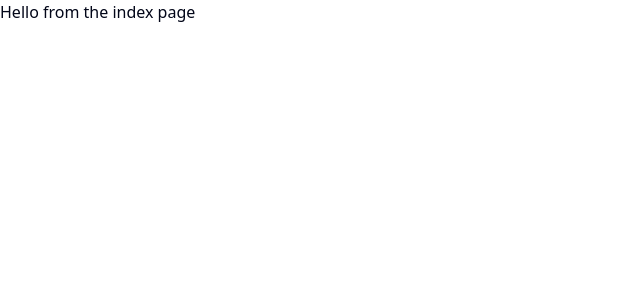
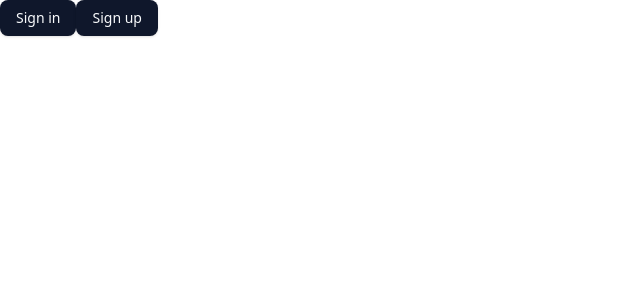
Before and after one commit to iadnankarim/nextcommerce, a Next.js app: page / in a window 1280 px wide. Shown: the top 300 px of the page, without its empty margins (0-640 px from the left). Built offline with nearby package versions, Linux system fonts and the light colour scheme.

Commit message:
implement authentication

```diff
--- /dev/null
+++ b/app/api/auth/[kindeAuth]/route.js
@@ -0,0 +1,2 @@
+import { handleAuth } from '@kinde-oss/kinde-auth-nextjs/server';
+export const GET = handleAuth();
--- a/app/dashboard/layout.tsx
+++ b/app/dashboard/layout.tsx
@@ -4,6 +4,7 @@ import { Sheet, SheetContent, SheetTrigger } from '@/components/ui/sheet';
 import { Button } from '@/components/ui/button';
 import { CircleUser, MenuIcon } from 'lucide-react';
 import { DropdownMenu } from '@radix-ui/react-dropdown-menu';
+import { LogoutLink } from '@kinde-oss/kinde-auth-nextjs/components';
 import {
   DropdownMenuContent,
   DropdownMenuItem,
@@ -11,10 +12,20 @@ import {
   DropdownMenuSeparator,
   DropdownMenuTrigger,
 } from '@/components/ui/dropdown-menu';
+import { getKindeServerSession } from '@kinde-oss/kinde-auth-nextjs/server';
+import { redirect } from 'next/navigation';
 
-export default function DashboardLayout({ children }: { children: ReactNode }) {
+export default async function DashboardLayout({ children }: { children: ReactNode }) {
+  const { getUser } = getKindeServerSession();
+
+  const user = await getUser();
+
+  if (!user || user.email !== 'adnankarim725@gmail.com') {
+    return redirect('/');
+  }
+
   return (
-    <div className="flex w-full flex-col max-w-7xl mx-auto px-4 sm:px-6 lg:px-8">
+    <div className="flex w-full flex-col mccccccccccccax-w-7xl mx-auto px-4 sm:px-6 lg:px-8">
       <header className="sticky top-0 flex  h-16 items-center justify-between gap-4 border-b border-gray-200 bg-white">
         <nav className="hidden font-medium md:flex md:flex-row md:items-center md:gap-5 md:text-sm lg:gap-6">
           <DashboardNavigation />
@@ -44,7 +55,9 @@ export default function DashboardLayout({ children }: { children: ReactNode }) {
           <DropdownMenuContent align="end">
             <DropdownMenuLabel>Account</DropdownMenuLabel>
             <DropdownMenuSeparator />
-            <DropdownMenuItem>Logout</DropdownMenuItem>
+            <DropdownMenuItem asChild>
+              <LogoutLink>Logout</LogoutLink>
+            </DropdownMenuItem>
           </DropdownMenuContent>
         </DropdownMenu>
       </header>
--- a/app/page.tsx
+++ b/app/page.tsx
@@ -1,9 +1,15 @@
-import React from 'react';
+import { Button } from '@/components/ui/button';
+import { RegisterLink, LoginLink } from '@kinde-oss/kinde-auth-nextjs/components';
 
 const page = () => {
   return (
     <div>
-      <h1>Hello from the index page</h1>
+      <Button asChild>
+        <LoginLink>Sign in</LoginLink>
+      </Button>
+      <Button asChild>
+        <RegisterLink>Sign up</RegisterLink>
+      </Button>
     </div>
   );
 };
--- a/package.json
+++ b/package.json
@@ -9,6 +9,7 @@
     "lint": "eslint"
   },
   "dependencies": {
+    "@kinde-oss/kinde-auth-nextjs": "^2.10.0",
     "@radix-ui/react-avatar": "^1.1.10",
     "@radix-ui/react-dialog": "^1.1.15",
     "@radix-ui/react-dropdown-menu": "^2.1.16",
```
Also changed, not shown: 1 other file (tests, documents, lock files or other folders).
